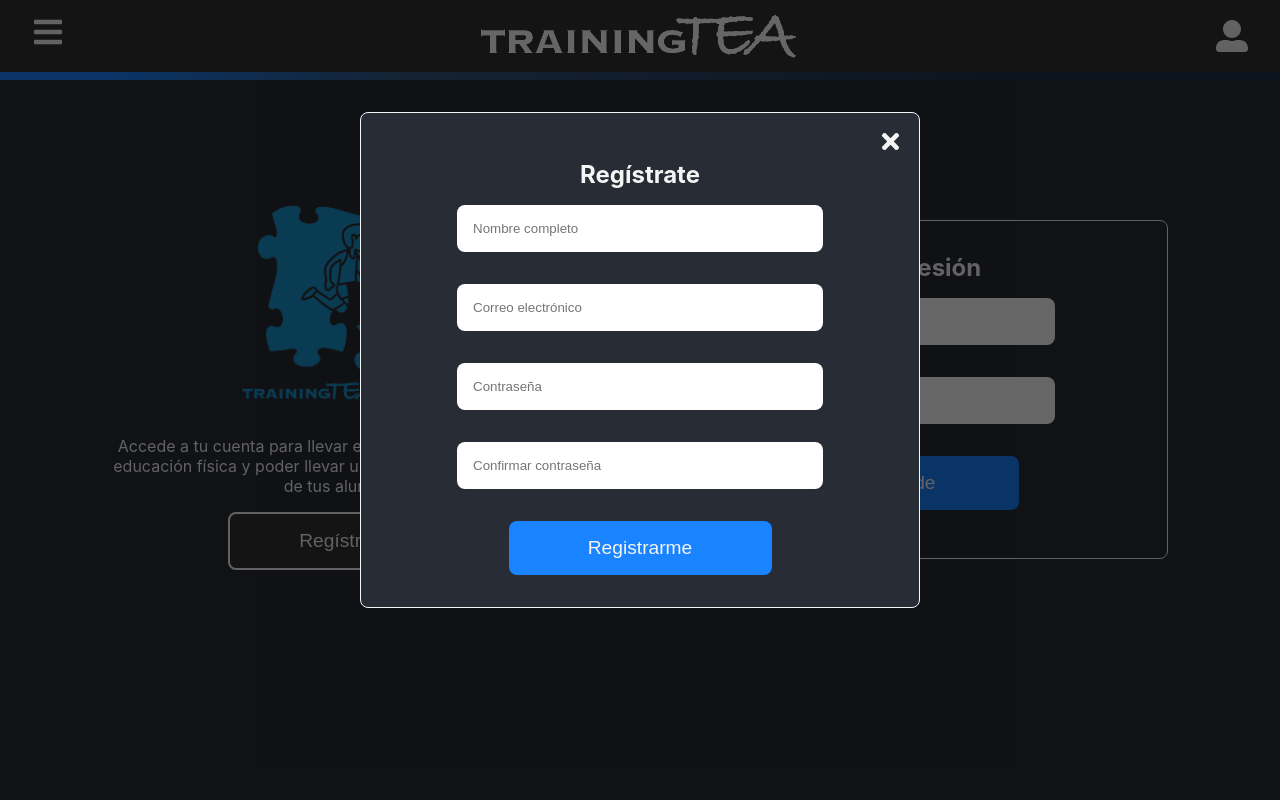
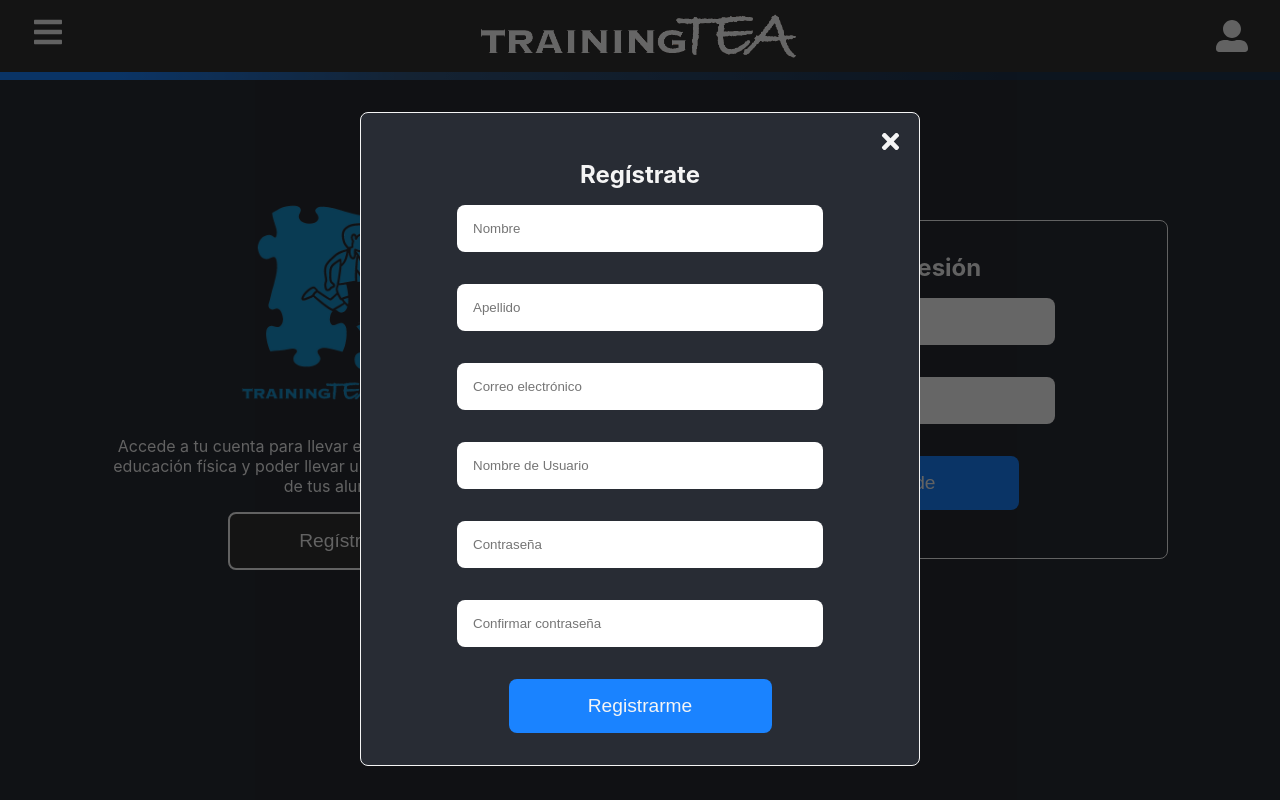
Before and after one commit to pabloagrasot/tefm-front, a React (Create React App) app: page /acceso in a window 1280 px wide. Both pictures are taken after a click on the button "Regístrate". Built offline with nearby package versions, Linux system fonts and the light colour scheme.

Commit message:
async form

```diff
--- a/src/registro/Registro.tsx
+++ b/src/registro/Registro.tsx
@@ -1,11 +1,22 @@
 import { FC} from 'react'
-import { Formik, Form, Field, ErrorMessage } from 'formik';
+import { Formik, Form, Field, ErrorMessage, FormikHelpers } from 'formik';
 import './registro.css';
 import * as FaIcons from "react-icons/fa";
 interface props{
   className:string
   changeClass: () => void
 }
+
+interface Values {
+  name: string;
+  lastName: string;
+  email: string;
+  userName:string;
+  password: string;
+  confirmPassword:string;
+}
+
+const sleep = (ms:number) => new Promise((r) => setTimeout(r, ms));
 
 export const Registro: FC<props> = ({className, changeClass}) => {
 
@@ -15,11 +26,17 @@ export const Registro: FC<props> = ({className, changeClass}) => {
   return (
     <section className={className}>
       <Formik
-       initialValues={{ name: '', email: '', password: '', confirmPassword: ''}}
+       initialValues={{ name: '', lastName: '', email: '', userName: '', password: '', confirmPassword: '' }}
        validate={values => {
-         const errors = {email: '', password:'', confirmPassword: ''};
-         if (!values.email) {
+         const errors = {name: '', lastName: '', email: '', userName: '', password: '', confirmPassword: ''};
+         if (!values.name) {
+          errors.name = 'Requerido';
+        }else if (!values.lastName) {
+          errors.lastName = 'Requerido';
+        }else if (!values.email) {
            errors.email = 'Requerido';
+          }else if (!values.userName) {
+            errors.userName = 'Requerido';
          } else if (
            !/^[A-Z0-9._%+-]+@[A-Z0-9.-]+\.[A-Z]{2,}$/i.test(values.email)
          ) {
@@ -35,12 +52,10 @@ export const Registro: FC<props> = ({className, changeClass}) => {
          }return errors;
 
        }}
-       onSubmit={(values, { setSubmitting }) => {
-         setTimeout(() => {
-           alert(JSON.stringify(values, null, 2));
-           setSubmitting(false);
-         }, 400);
-       }}
+       onSubmit={async (values:Values) => {
+        await sleep(500);
+       console.log(values);
+      }}
      >
        {({ isSubmitting }) => (
 
@@ -55,22 +70,32 @@ export const Registro: FC<props> = ({className, changeClass}) => {
             </div>
 
             <div className='form-input'>
-              <Field placeholder='Nombre completo' className='input' type='text' name='name' />
+              <Field id="name" placeholder='Nombre' className='input' type='text' name='name' />
               <ErrorMessage className='input__error' name='name' component='div' />
             </div>
 
             <div className='form-input'>
-              <Field placeholder='Correo electrónico' className='input' type='email' name='email' />
+              <Field id='lastName' placeholder='Apellido' className='input' type='text' name='lastName' />
+              <ErrorMessage className='input__error' name='lastName' component='div' />
+            </div>
+
+            <div className='form-input'>
+              <Field id='email' placeholder='Correo electrónico' className='input' type='email' name='email' />
               <ErrorMessage className='input__error' name='email' component='div' />
             </div>
 
             <div className='form-input'>
-              <Field placeholder='Contraseña' className='input' type='password' name='password' />
+              <Field id='userName' placeholder='Nombre de Usuario' className='input' type='text' name='userName' />
+              <ErrorMessage className='input__error' name='userName' component='div' />
+            </div>
+
+            <div className='form-input'>
+              <Field id='password' placeholder='Contraseña' className='input' type='password' name='password' />
               <ErrorMessage className='input__error' name='password' component='div' />
            </div>
 
            <div className='form-input'>
-              <Field placeholder='Confirmar contraseña' className='input' type='password' name='confirmPassword' />
+              <Field id='confirmPassword' placeholder='Confirmar contraseña' className='input' type='password' name='confirmPassword' />
               <ErrorMessage className='input__error' name='confirmPassword' component='div' />
            </div>
 
```
Also changed, not shown: 1 other file (tests, documents, lock files or other folders).
